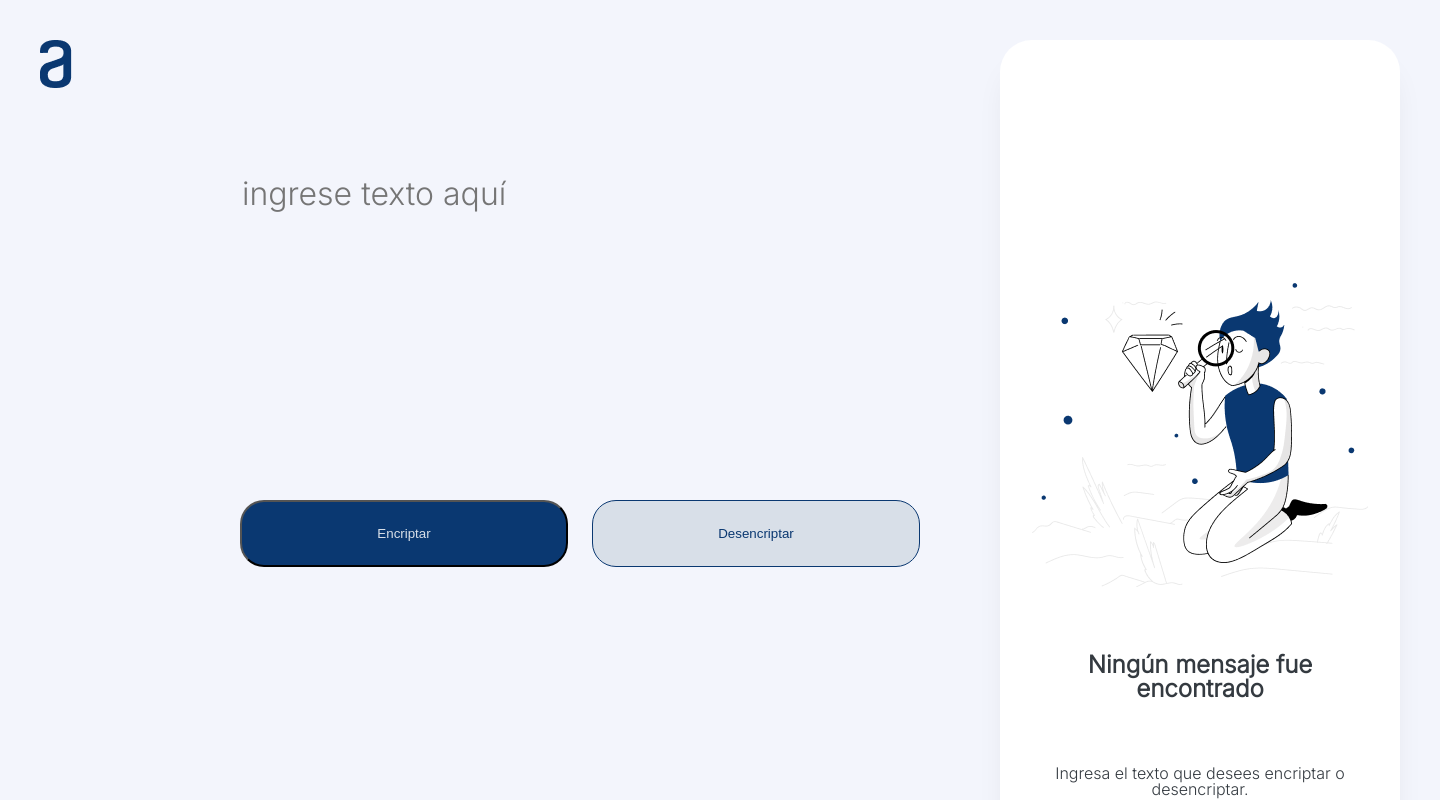
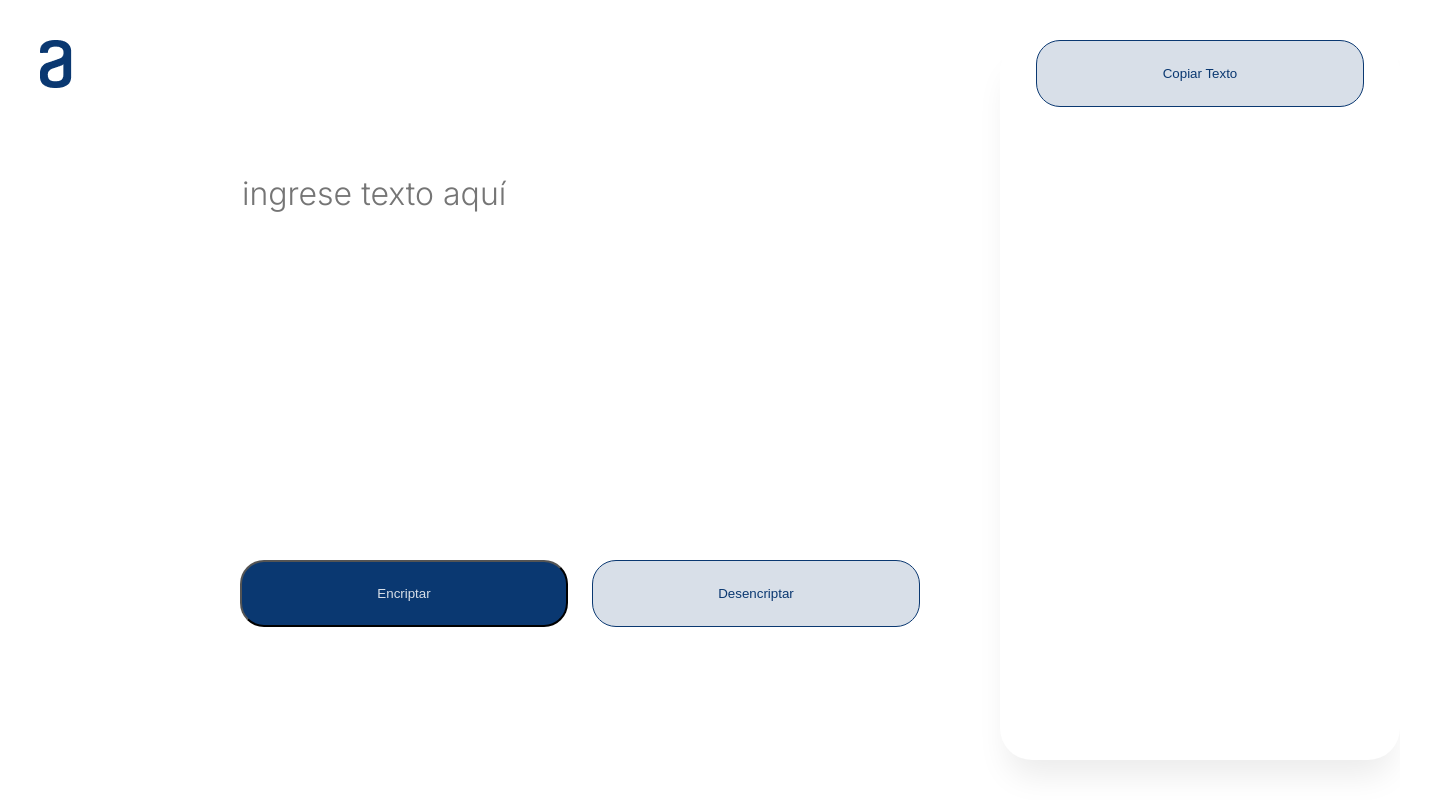
Before and after one commit to ChristMorales/alura-encriptador, a plain HTML site: page index.html in a window 1280 px wide. Both pictures are taken after a click on the button "Encriptar". Shown: the top 800 px of the page, 1440 px wide, since content can reach past the window. Drawn offline with Linux system fonts and the light colour scheme.

Commit message:
corregidos detalles de js

```diff
--- /dev/null
+++ b/copiar.js
@@ -0,0 +1 @@
+let botonCopiar = document.querySelector("#boton-encriptar");
--- a/encriptar.js
+++ b/encriptar.js
@@ -2,8 +2,9 @@
 
 
 let botonEncriptar = document.querySelector("#boton-encriptar");
-let displayTexto = document.querySelector(".displayTexto");
+let displayTexto = document.querySelector(".display-texto");
 let pEncriptado = document.createElement("p");
+let ocultar = document.querySelector(".ocultable");
 
 
 
@@ -12,11 +13,12 @@ botonEncriptar.addEventListener("click", function(){
 	console.log(encriptar(texto.value));
 	pEncriptado.textContent = encriptar(texto.value);
 	displayTexto.appendChild(pEncriptado);
+	ocultable.classList.add("ocultable");
 })
 
 
 
-/*function reemplazarLetra(char){
+function reemplazarLetra(char){
 	let nuevaChar = "";
 	switch (char){
 		case "a":
@@ -46,9 +48,9 @@ function encriptar(texto){
 		encriptado = encriptado + reemplazarLetra(texto[i]);
 	}
 	return encriptado;
-}*/
+}
 
-function encriptar(texto){
+/*function encriptar(texto){
     let encriptado = texto
 	encriptado = encriptado.replace(/a/g, "ai");
     encriptado = encriptado.replace(/e/g, "enter");
@@ -56,4 +58,4 @@ function encriptar(texto){
     encriptado = encriptado.replace(/o/g, "ober");
     encriptado = encriptado.replace(/u/g, "ufat");
     return encriptado;
-}
+}*/
--- a/index.html
+++ b/index.html
@@ -36,7 +36,9 @@
 				<p class="negrito">Ningún mensaje fue encontrado</p>
 				<p>Ingresa el texto que desees encriptar o desencriptar.</p>
 			</div>
-
+			<div class="ocultab">
+				<button id="boton-copiar">Copiar Texto</button>
+			</div>
 		</div>
 	</main>
 
--- a/styles.css
+++ b/styles.css
@@ -1,6 +1,5 @@
 main{
-    width: 1440px;
-    height: 1024px;
+    height: 100%;
     background: #F3F5FC;
     font-family: Inter;
 }
@@ -15,7 +14,7 @@ main{
 
 #texto{
     position: absolute;
-    width: 577px;
+    width: 30%px;
     height: 48px;
     left: 240px;
     top: 168px;
@@ -36,14 +35,14 @@ main{
     width: 680px;
     height: 67px;
     left: 240px;
-    top: 500px;
+    top: 70%;
     font-family: Inter;
     font-size: 16px;
     display: flex;
     justify-content: space-between;
 }
 
-#boton-encriptar, #boton-desencriptar{
+#boton-encriptar, #boton-desencriptar, #boton-copiar{
     background: #0A3871;
     border-radius: 24px;
     padding: 24px;
@@ -53,7 +52,7 @@ main{
 
 }
 
-#boton-desencriptar{
+#boton-desencriptar, #boton-copiar{
     background: #D8DFE8;
     color: #0A3871;
     border: 1px solid #0A3871;
@@ -62,7 +61,7 @@ main{
 .display-texto{
     position: absolute;
     width: 400px;
-    height: 944px;
+    height: 90%;
     left: 1000px;
     top: 40px;
     background: #FFFFFF;
@@ -86,3 +85,7 @@ p{
     font-weight: 700;
     font-size: 24px;
 }
+
+.ocultable{
+    display:  none;
+}
```
